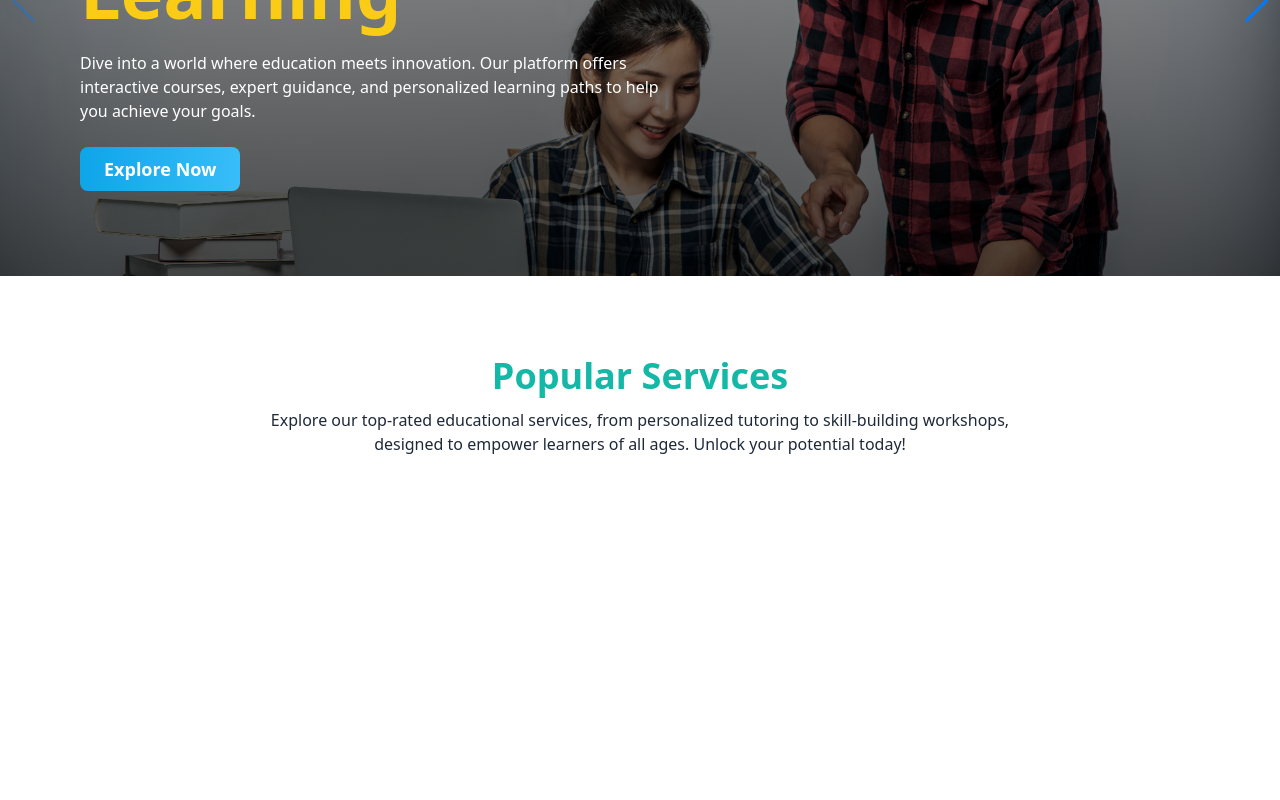
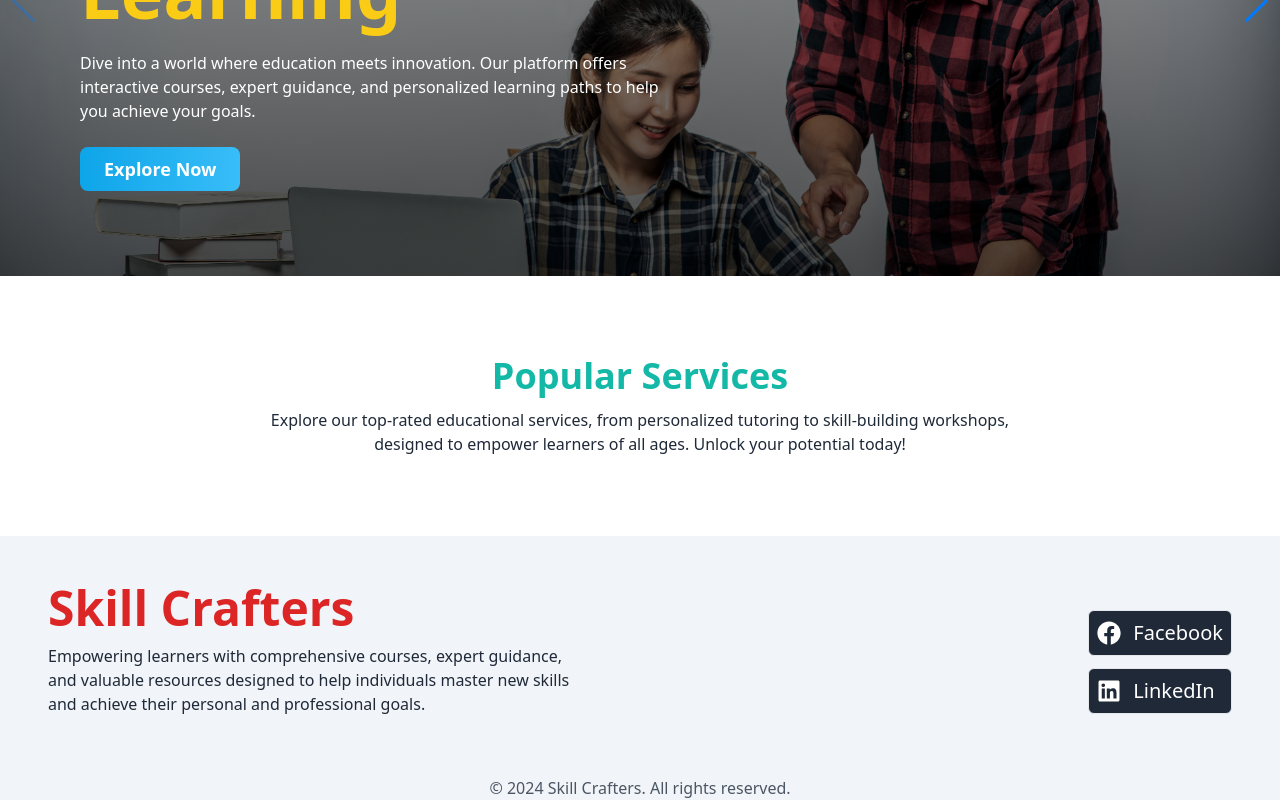
Before and after one commit to Ashiqur1819/Skill-Crafters-Client-Side, a React (Vite) app: page / in a window 1280 px wide. Shown: the part 374-1174 px from the top of the page. Before the commit the page ends 830 px from the top, so only its background shows below. Built offline with nearby package versions, Linux system fonts and the light colour scheme; no server answers.

Commit message:
Added footer

```diff
--- /dev/null
+++ b/src/components/Footer.jsx
@@ -0,0 +1,49 @@
+import { FaFacebook, FaLinkedin } from "react-icons/fa";
+
+
+const Footer = () => {
+    return (
+      <div>
+        <footer className="bg-slate-100 mt-20">
+          <div className=" max-w-7xl mx-auto grid md:grid-cols-2 items-center gap-12 lg:gap-24 px-4 md:px-8 lg:px-12 p-12">
+            <div>
+              <h2 className="text-5xl font-bold text-red-600">
+                Skill Crafters
+              </h2>
+              <p className="mt-3">
+                Empowering learners with comprehensive courses, expert guidance,
+                and valuable resources designed to help individuals master new
+                skills and achieve their personal and professional goals.
+              </p>
+            </div>
+            <div className="flex md:items-end flex-col justify-end">
+              <div className="mt-6 flex flex-col gap-3">
+                <a
+                  className="text-2xl flex items-center gap-3 border p-2 bg-gray-800 text-white rounded-md hover:bg-gray-700"
+                  href="https://www.facebook.com/Aashiq1819"
+                  target="_blank"
+                >
+                  <FaFacebook></FaFacebook>
+                  <span className="text-xl">Facebook</span>
+                </a>
+                <a
+                  className="text-2xl flex items-center gap-3 border p-2 bg-gray-800 text-white rounded-md hover:bg-gray-700"
+                  href="https://www.linkedin.com/in/ashiqurrahman2745/"
+                  target="_blank"
+                >
+                  <FaLinkedin />
+                  <span className="text-xl">LinkedIn</span>
+                </a>
+              </div>
+            </div>
+          </div>
+          <p className="mt-3 text-gray-600 text-center">
+            &copy; {new Date().getFullYear()} Skill Crafters. All rights
+            reserved.
+          </p>
+        </footer>
+      </div>
+    );
+};
+
+export default Footer;
--- a/src/layouts/MainLayout.jsx
+++ b/src/layouts/MainLayout.jsx
@@ -1,6 +1,7 @@
 import { Outlet } from "react-router-dom";
 import Navbar from "../components/Navbar";
 import { ToastContainer } from "react-toastify";
+import Footer from "../components/Footer";
 
 
 const MainLayout = () => {
@@ -12,6 +13,9 @@ const MainLayout = () => {
         <main>
           <Outlet></Outlet>
         </main>
+        <footer>
+          <Footer></Footer>
+        </footer>
         <ToastContainer></ToastContainer>
       </div>
     );
```
